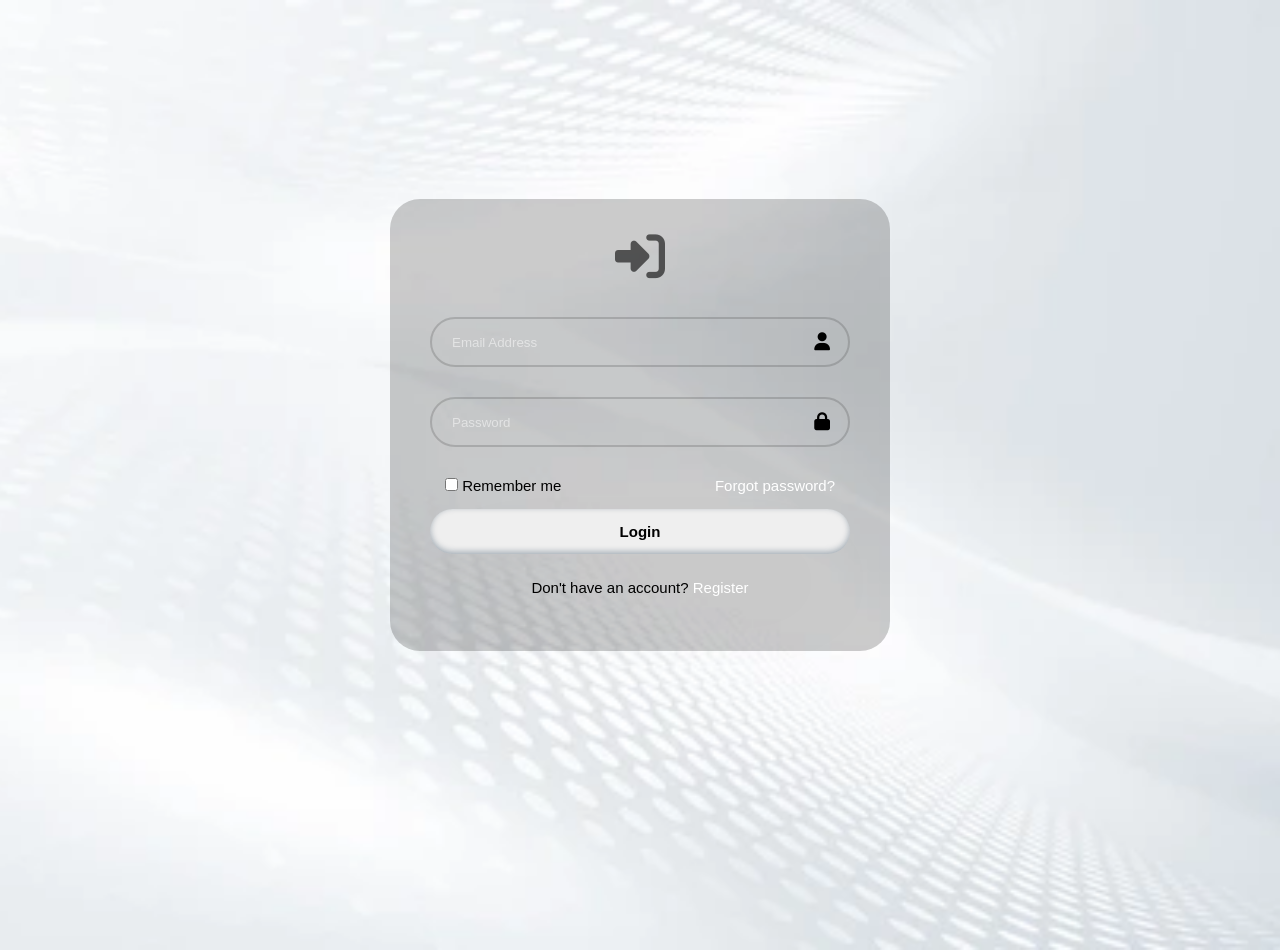
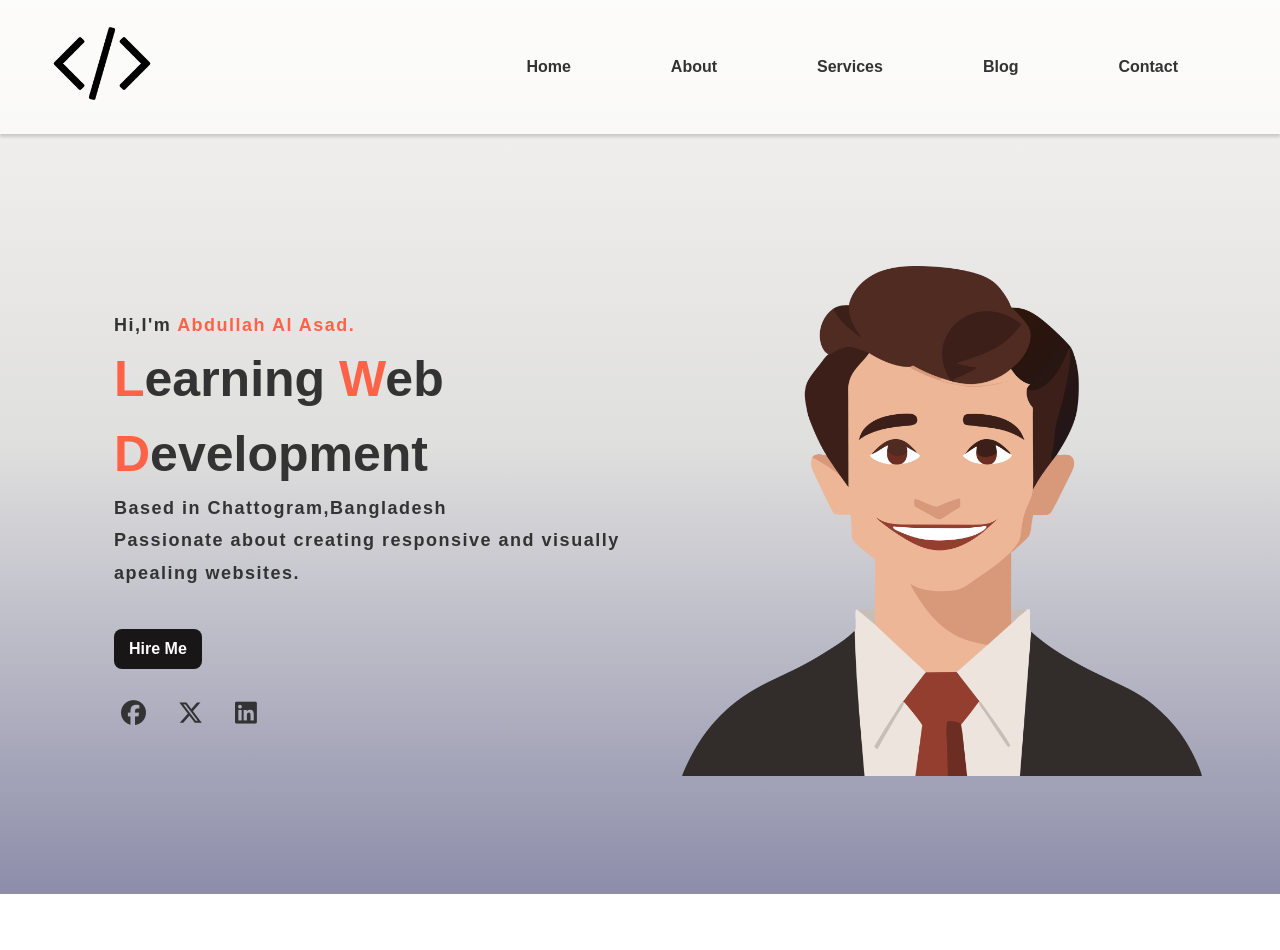
Before and after one commit to Abdullah881485/Login_Page, a plain HTML site: page index.html in a window 1280 px wide. After the commit the page ends 894 px from the top, so only its background shows below. Drawn offline with Linux system fonts and the light colour scheme.

Commit message:
My-Portfolio

```diff
--- a/index.html
+++ b/index.html
@@ -3,41 +3,53 @@
 <head>
     <meta charset="UTF-8">
     <meta name="viewport" content="width=device-width, initial-scale=1.0">
-    <title>Login Page</title>
+    <title>My Portfolio</title>
     <link rel="stylesheet" href="https://cdnjs.cloudflare.com/ajax/libs/font-awesome/6.7.2/css/all.min.css" integrity="sha512-Evv84Mr4kqVGRNSgIGL/F/aIDqQb7xQ2vcrdIwxfjThSH8CSR7PBEakCr51Ck+w+/U6swU2Im1vVX0SVk9ABhg==" crossorigin="anonymous" referrerpolicy="no-referrer" />
     <link rel="stylesheet" href="style.css">
 </head>
 <body>
-<div class="sign-in">
-    <form action="">
-        <h1><i class="fa-solid fa-right-to-bracket"></i></h1>
-        <div class="input-box">
+    <header>
+        <div class="logo">
+            <img src="logo.webp" class="logoicon">
+        </div>
+        <nav class="nav-contain">
+             <input type="checkbox" id="check">
+             <label for="check" class="bar">
+                <i class="fa-solid fa-bars"></i>
+            </label>
 
-            <input type="email" name="Email" id="Email" placeholder="Email Address" required >
-            <i class="fa-solid fa-user"></i>
-        </div>
-        <div class="input-box">
-            <input type="password" name="pass" id="pass" placeholder="Password" required>
-            <i class="fa-solid fa-lock"></i>
-        </div>
+            <ul>
+                <li><a href="#">Home</a></li>
+                <li><a href="#">About</a></li>
+                <li><a href="#">Services</a></li>
+                <li><a href="#">Blog</a></li>
+                <li><a href="#">Contact</a></li>
+            </ul>
 
-        <div class="remfor">
-            <label><input type="checkbox"> Remember me</label>
-            <a href="#">Forgot password?</a>
-        </div>
+        </nav>
+    </header>
+    <main class="important">
+        <div class="info">
+            <h3>Hi,I'm <span>Abdullah Al Asad.</span></h3>
+            <h1><span>L</span>earning <span>W</span>eb <span>D</span>evelopment</h1>
+            <h3>Based in Chattogram,Bangladesh <br>
+            Passionate about creating responsive and visually apealing websites.</h3>
 
-        <button type="submit" class="button">Login</button>
-
-        <div class="register">
-            <p>Don't have an account? <a href="#">Register</a></p>
-        </div>
-
-    </form>
-    </div>
+                <a href="#" class="button">Hire Me</a>
 
 
+            <div class="icon">
+                <i class="fa-brands fa-facebook"></i>
+                <i class="fa-brands fa-x-twitter"></i>
+                <i class="fa-brands fa-linkedin"></i>
 
+            </div>
+        </div>
+            <div class="image">
+                <img src="im2.webp" class="boy">
+            </div>
 
+    </main>
 
 </body>
 </html>
--- a/style.css
+++ b/style.css
@@ -4,131 +4,254 @@
     box-sizing: border-box;
     font-family: sans-serif;
 
-}
-body{
-    display: flex;
-    justify-content: center;
-    align-items: center;
-    min-height: 950px;
-    background-image: url(log.webp);
-    background-repeat: no-repeat;
-    background-size: cover;
-    background-position: center;
-}
-.sign-in{
-    width: 500px;
-    border-radius: 30px;
-    padding: 30px 40px;
-    margin-bottom: 100px;
-    background-color: rgb(0, 0, 0, .2);
 
-}
-.sign-in h1{
-    color: rgb(0, 0, 0, .6);
-    font-size: 50px;
-    text-align: center;
-}
-.sign-in .input-box{
-    position: relative;
-    width: 100%;
-    height: 50px;
-    margin: 30px 0;
-    transition: 0.25s linear;
-}
-.sign-in .input-box:hover{
-    scale: 1.1;
 
-}
-.input-box input{
-    width: 100%;
-    height: 100%;
-    background: transparent;
-    border: none;
-    outline: none;
-    border: 2px solid rgba(49, 48, 48, 0.2);
-    border-radius: 40px;
-    padding-left: 20px;
-}
-.input-box input::placeholder{
-    color: white;
-    opacity: 50%;
+
+
 
 
 }
-.input-box i{
-    position: absolute;
-    right: 20px;
-    top: 50%;
-    transform: translateY(-50%);
-    font-size: 18px;
-}
-.sign-in .remfor{
-    display: flex;
-    justify-content: space-between;
-    margin: 15px 15px;
-    font-size: 15px;
-    transition: 0.1s ease;
-}
-.remfor label input{
-    accent-color: white;
+body{
+    color: #333;
+    line-height: 1.5;
+    overflow-x: hidden;
+    background: linear-gradient(to top , #8d8daa, #dfdfde, #f7f5f2);
 
-}
-.remfor label input:hover{
-    scale: 1.2;
-}
-.remfor a{
-    color: white;
-    text-decoration: none;
-    transition: 0.2s linear;
-}
-.remfor a:hover{
-    color: blue;
-    text-decoration: underline;
-    scale: 1.1;
-}
-.sign-in button{
-
-    width: 100%;
-    height: 45px;
-    border: none;
-    outline: none;
-    border-radius: 40px;
-    margin-left: 0px;
-    color: black;
-    font-size: 15px;
-    font-weight: 600;
-    transition: 0.3s ease;
-    box-shadow: rgba(50, 50, 93, 0.25) 0px 50px 100px -20px, rgba(0, 0, 0, 0.3) 0px 30px 60px -30px, rgba(10, 37, 64, 0.35) 0px -2px 6px 0px inset; ;
-    cursor: pointer;
 
 
 }
-.sign-in button:hover{
-    scale: 1.1;
-    background-color: gray;
-    color: white;
-}
-.sign-in .register{
-    font-size: 15px;
-    text-align: center;
-    margin: 25px 0;
+header{
+    display: flex;
+    width: 100%;
+    align-items: center;
+    justify-content: space-between;
+    position: sticky;
+    background-color: #ffffffa5;
+    box-shadow: 0 3px 3px rgb(204, 202, 202);
+    top: 0;
+    z-index: 1000;
+    padding: 1rem 2rem;
+
+
 
 }
-.register p a{
-    color: white;
+.logo{
+    flex-shrink: 0;
+}
+.logoicon{
+    width: 140px;
+    height: auto;
+
+}
+.navbar{
+    width: 100%;
+    display: flex;
+
+    align-items: center;
+
+
+}
+.nav-contain .bar{
+    font-size: 25px;
+    float: right;
+    cursor: pointer;
+    display: none;
+}
+#check{
+    display: none;
+}
+.nav-contain ul{
+    display: flex;
+    flex-wrap: nowrap;
+    float: right;
+    margin-right: 20px;
+}
+.nav-contain li{
+    display: inline-block;
+    line-height: 80px;
+    margin: 0 50px;
+
+}
+.nav-contain li a{
     text-decoration: none;
+    color: #333;
+    font-weight: bold;
+
+
+}
+.nav-contain li a:hover{
+
+    color: tomato;
+    scale: 1.1;
+
+    font-weight: 700;
+    text-shadow: 0 0 40px tomato;
+
+}
+.important{
+    display: flex;
+    flex-wrap: wrap;
+    align-items: center;
+    justify-content: space-between;
+    padding: 2rem;
+    max-width: 1200px;
+    margin: 0 auto;
+    min-height: calc(100vh - 80px);
+    margin-top: 40px;
+    margin-left: 50px;
+
+}
+.info{
+    flex: 1;
+    min-width: 300px;
+    padding: 2rem;
+
+
+}
+.info h1{
+    color: #333;
+    font-size: 50px;
+}
+.info h3{
+    color: #333;
+    font-size: 18px;
+    line-height: 1.8;
+    letter-spacing: 1.5px;
+
+}
+.info span{
+    color: tomato;
+    font-weight: bold;
+}
+
+
+
+
+.button{
+    color: #fff;
+    text-decoration: none;
+    margin-top: 40px;
+
+    display: inline-block;
+    background-color: rgb(24, 22, 22);
+    padding: 8px 15px;
+    border-radius: 8px;
+    font-weight: 600;
     transition: 0.2s linear;
+
 }
-.register p a:hover{
-    color: blue;
-    text-decoration: underline;
+.button:hover{
+    box-shadow: 0 0 40px tomato;
+    scale: 1.1;
+
+    background-color: tomato;
+
+}
+
+.icon{
+    display: flex;
+    justify-content: center;
+    gap: 2rem;
+    padding: 2rem;
+
+    margin-right: 370px;
+    font-size: 25px;
+    transition: 0.2s linear;
+
+}
+.icon i:hover{
+    color: tomato;
     scale: 1.1;
 }
+.image{
+    flex: 1;
+    min-width: 300px;
+    text-align: center;
+    padding: 1rem ;
+    margin-top: -18px;
 
-@media(max-width:500px){
-    .sign-in{
+
+
+}
+.boy{
+    max-width: 100%;
+    height: auto;
+
+    transition: transform 0.5s ease;
+
+
+}
+.boy:hover{
+    transform: scale(1.05);
+}
+
+
+
+@media(max-width:768px){
+    .navbar{
+        position: relative;
+
+    }
+    .nav-contain .bar{
+        display: block;
+    }
+    .nav-contain li{
+        display: none;
+        flex-direction: column;
+        position: absolute;
+        top: 100%;
+        right: 0;
+        background-color: #fff;
+        width: 100%;
+        padding: 1rem;
+        box-shadow: 0 4px 8px rgba(0, 0, 0, 0.2);
+        z-index: 1000;
+        gap: 20px;
+
+    }
+    .icon{
+        margin-right: 0px;
+    }
+    .important{
         flex-direction: column;
         text-align: center;
-        width: 300px;
+        padding: 1rem;
+        margin-left: 0px;
+
     }
+    .info{
+        padding: 1rem;
+    }
+    .image{
+        padding: 1rem;
+    }
+    .boy{
+        max-width: 80%;
+    }
+
+
+
 }
+@media(max-width:480px){
+    .logoicon{
+        width: 90px;
+    }
+    .info h1{
+        font-size: 40px;
+    }
+    .info h3{
+        font-size: 13px;
+    }
+    .button{
+        padding: 5px 10px;
+        font-size:1rem ;
+    }
+    .icon{
+        gap: 1.5rem;
+
+    }
+    .icon i{
+        font-size: 20px
+    }
+
+}
```
Also changed, not shown: im2.webp (added), logo.webp (added).
